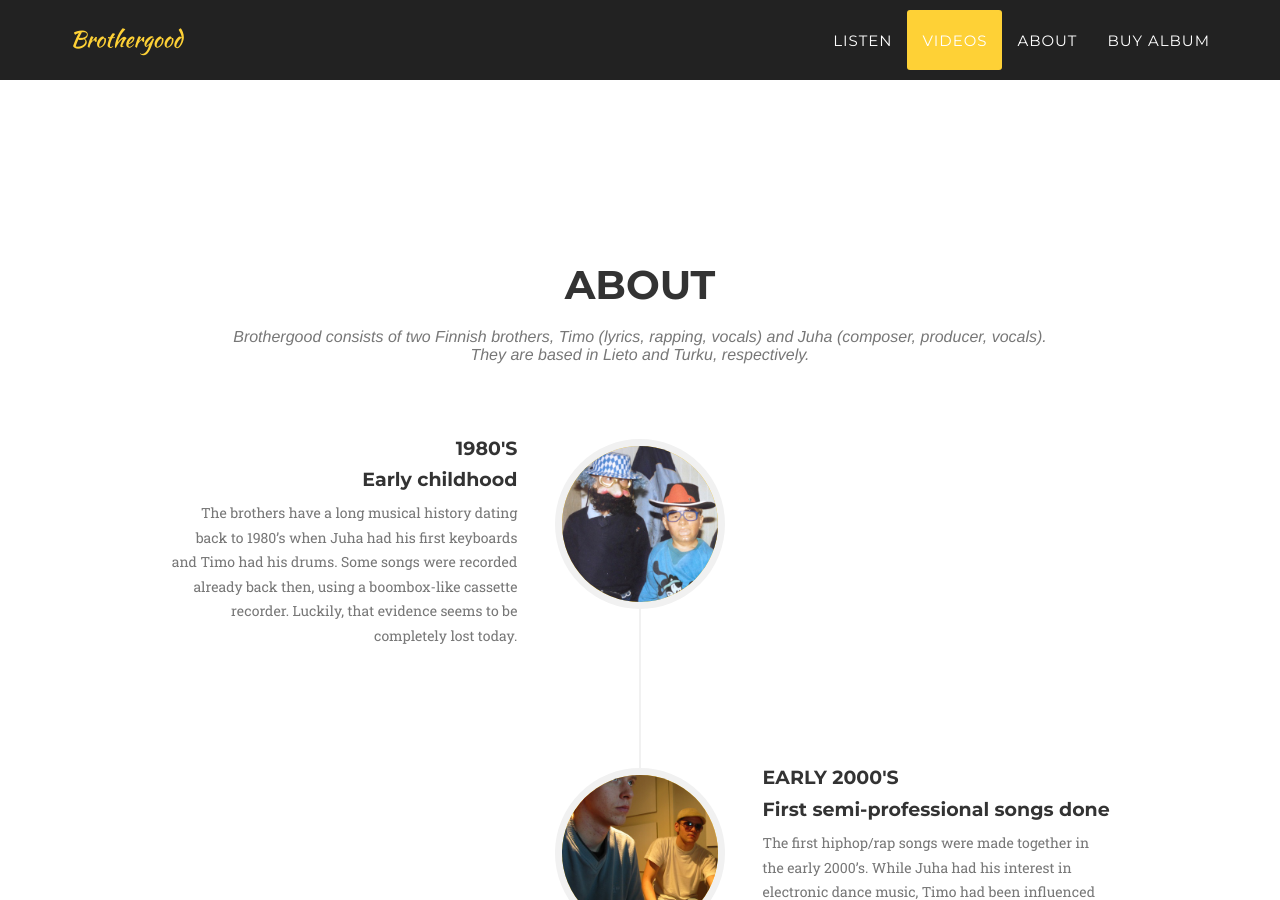
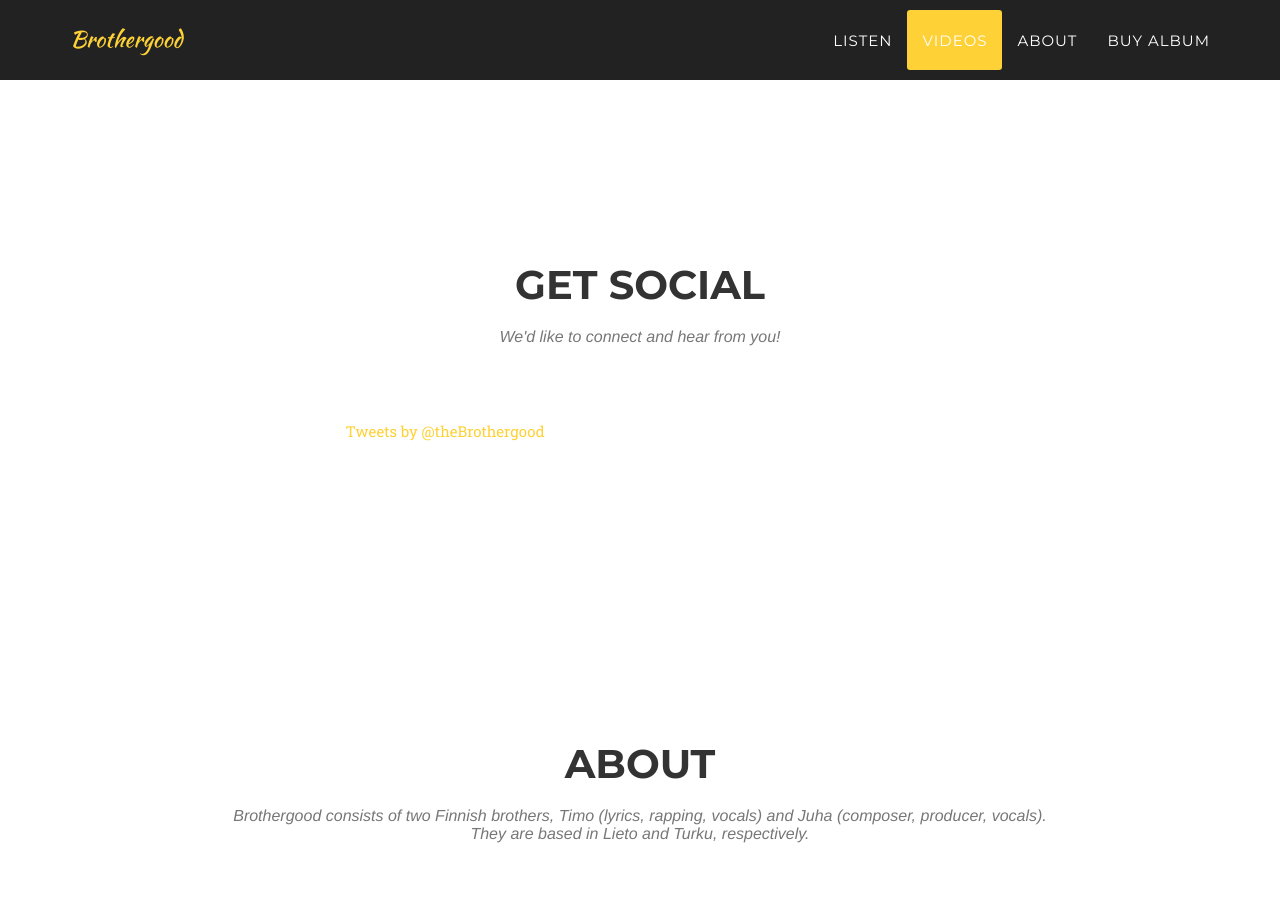
Before and after one commit to juhaniemi/brothergood, a Jekyll site: the page built from index.html, in a window 1280 px wide and 900 px high, scrolled down 2453 px. Built offline with Jekyll 4.4.1, drawn with Linux system fonts in a browser that asks for light colours; some web fonts are replaced; comment, search, counter and statistics services are not loaded.

Commit message:
Added Social embeds for Twitter and Facebook

```diff
--- a/_includes/header.html
+++ b/_includes/header.html
@@ -1,3 +1,21 @@
+<script>
+  window.fbAsyncInit = function() {
+    FB.init({
+      appId      : '329219510620010',
+      xfbml      : true,
+      version    : 'v2.2'
+    });
+  };
+
+  (function(d, s, id){
+     var js, fjs = d.getElementsByTagName(s)[0];
+     if (d.getElementById(id)) {return;}
+     js = d.createElement(s); js.id = id;
+     js.src = "//connect.facebook.net/en_US/sdk.js";
+     fjs.parentNode.insertBefore(js, fjs);
+   }(document, 'script', 'facebook-jssdk'));
+</script>
+
 <!-- Navigation -->
     <nav class="navbar navbar-default navbar-fixed-top">
         <div class="container">
--- /dev/null
+++ b/_includes/social.html
@@ -0,0 +1,19 @@
+<!-- Music Section -->
+    <section id="social">
+        <div class="container">
+            <div class="row">
+                <div class="col-lg-12 text-center">
+                    <h2 class="section-heading">Get social</h2>
+                    <h3 class="section-subheading text-muted">We'd like to connect and hear from you!</h3>
+                </div>
+            </div>
+            <div class="row text-center">
+                <div class="col-md-4 col-md-offset-2">
+                    <a class="twitter-timeline" href="https://twitter.com/theBrothergood" data-widget-id="568116658867556352">Tweets by @theBrothergood</a> <script>!function(d,s,id){var js,fjs=d.getElementsByTagName(s)[0],p=/^http:/.test(d.location)?'http':'https';if(!d.getElementById(id)){js=d.createElement(s);js.id=id;js.src=p+"://platform.twitter.com/widgets.js";fjs.parentNode.insertBefore(js,fjs);}}(document,"script","twitter-wjs");</script>
+                </div>
+                <div class="col-md-4">
+                    <div class="fb-like-box" data-href="https://www.facebook.com/brothergoodmusic" data-colorscheme="light" data-show-faces="true" data-header="true" data-stream="true" data-show-border="true"></div>
+                </div>
+            </div>
+        </div>
+    </section>
--- a/_layouts/default.html
+++ b/_layouts/default.html
@@ -9,6 +9,7 @@
     {% include header.html %}
     {% include listen.html %}
     {% include videos.html %}
+    {% include social.html %}
     {% include about.html %}
     {% include buy.html %}
     {% include footer.html %}
```
